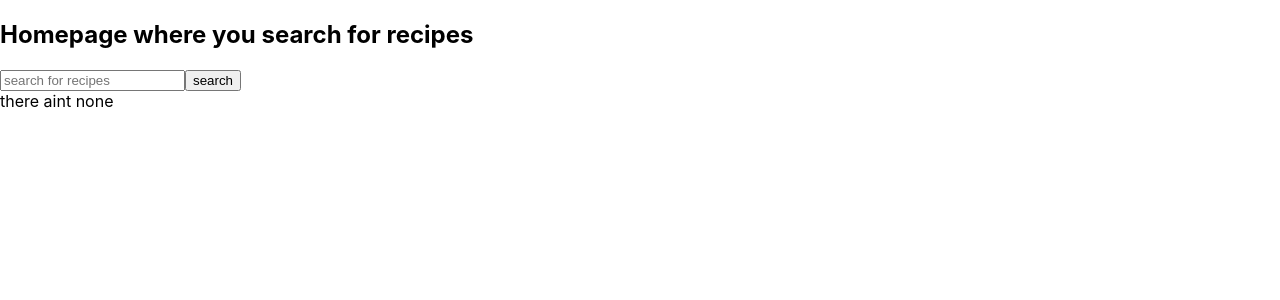
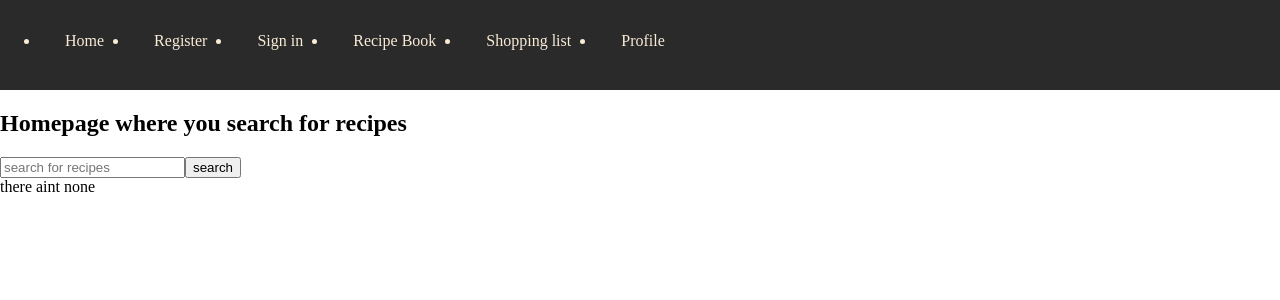
Before and after one commit to russfraze/The-Big-Shop-react-firebase, a React (Create React App) app: page / in a window 1280 px wide. Shown: the top 300 px of the page. Built offline with nearby package versions, Linux system fonts and the light colour scheme.

Commit message:
recipe book

```diff
--- a/package.json
+++ b/package.json
@@ -14,6 +14,7 @@
     "react-icons": "^4.6.0",
     "react-router-dom": "^6.4.2",
     "react-scripts": "5.0.1",
+    "react-toastify": "^9.0.8",
     "web-vitals": "^2.1.4"
   },
   "scripts": {
--- a/src/App.js
+++ b/src/App.js
@@ -1,4 +1,5 @@
 import { BrowserRouter as Router, Routes, Route } from 'react-router-dom'
+import Navbar from './components/Navbar'
 import Home from './pages/Home';
 import Register from './pages/Register'
 import SignIn from './pages/SignIn'
@@ -8,11 +9,15 @@ import FullRecipe from './pages/FullRecipe'
 import ShoppingList from './pages/ShoppingList';
 import RecipeBook from './pages/RecipeBook';
 import PrivateRoute from './components/PrivateRoute'
+import { ToastContainer } from 'react-toastify'
+import 'react-toastify/dist/ReactToastify.css'
+
 
 function App() {
   return (
     <>
       <Router>
+        <Navbar />
         <Routes>
           <Route path='/' element={<Home />}></Route>
           <Route path='/:recipeId' element={<PrivateRoute />} >
@@ -22,12 +27,15 @@ function App() {
           <Route path='/sign-in' element={<SignIn />}></Route>
           <Route path='/forgot-password' element={<ForgotPassword />}></Route>
           <Route path='/profile' element={<Profile />}></Route>
-          <Route path='/shopping-list' element={<ShoppingList />}></Route>
+          <Route path='shopping-list' element={<PrivateRoute />}>
+            <Route path='/shopping-list' element={<ShoppingList />}></Route>
+          </Route>
           <Route path='recipe-book' element={<PrivateRoute />}>
             <Route path='/recipe-book' element={<RecipeBook />}></Route>
           </Route>
         </Routes>
       </Router>
+      <ToastContainer />
     </>
   );
 }
--- /dev/null
+++ b/src/components/Ingredient.js
@@ -0,0 +1,16 @@
+function Ingredient({aisle, name, amount, title}) {
+    return (
+        <div className='ingredient'>
+
+            <p>{aisle}</p>
+            <h2>{name}</h2>
+            <p>{amount}</p>
+            <p>{title}</p>
+
+
+
+        </div>
+    )
+}
+
+export default Ingredient
--- /dev/null
+++ b/src/components/IngredientSet.js
@@ -0,0 +1,11 @@
+import Ingredient from './Ingredient'
+
+function IngredientSet({title, ingArray}) {
+    return (
+        <div>
+            {ingArray && ingArray.map((ing) => <Ingredient aisle={ing.aisle} name={ing.name} amount={ing.amount} title={title}/>)}
+        </div>
+    )
+}
+
+export default IngredientSet
--- /dev/null
+++ b/src/components/Navbar.js
@@ -0,0 +1,36 @@
+import { useNavigate } from 'react-router-dom'
+
+function Navbar() {
+    const navigate = useNavigate()
+
+    return (
+        <div>
+            <div className='navbar sticky'>
+
+                <ul className='nav-links'>
+                    <li onClick={() => navigate('/')}>
+                        <p>Home</p>
+                    </li>
+                    <li onClick={() => navigate('/register')}>
+                        <p>Register</p>
+                    </li>
+                    <li onClick={() => navigate('/sign-in')}>
+                        <p>Sign in</p>
+                    </li>
+                    <li onClick={() => navigate('/recipe-book')}>
+                        <p>Recipe Book</p>
+                    </li>
+                    <li onClick={() => navigate('/shopping-list')}>
+                        <p>Shopping list</p>
+                    </li>
+                    <li onClick={() => navigate('/profile')}>
+                        <p>Profile</p>
+                    </li>
+                </ul>
+
+            </div>
+        </div>
+    )
+}
+
+export default Navbar
--- a/src/index.css
+++ b/src/index.css
@@ -1,13 +1,42 @@
+
+/* navbar */
+
 body {
-  margin: 0;
-  font-family: -apple-system, BlinkMacSystemFont, 'Segoe UI', 'Roboto', 'Oxygen',
-    'Ubuntu', 'Cantarell', 'Fira Sans', 'Droid Sans', 'Helvetica Neue',
-    sans-serif;
-  -webkit-font-smoothing: antialiased;
-  -moz-osx-font-smoothing: grayscale;
+  margin: 0px;
 }
 
-code {
-  font-family: source-code-pro, Menlo, Monaco, Consolas, 'Courier New',
-    monospace;
+.navbar {
+  height: 90px;
+  background-color: #2a2a2a;
+  display: flex;
+  overflow: hidden;
 }
+
+.sticky {
+  top: 0;
+  width: 100%;
+  overflow: hidden;
+  margin-top: 0px
+}
+
+.nav-links{
+  display: flex;
+  color: antiquewhite;
+}
+
+.nav-links li {
+  padding-right: 25px;
+  padding-left: 25px;
+}
+
+
+
+
+
+.ingredient{
+  display: flex;
+  align-items: center;
+  justify-content: start;
+  background-color: bisque;
+  margin: 5px;
+}
--- a/src/pages/FullRecipe.js
+++ b/src/pages/FullRecipe.js
@@ -5,6 +5,7 @@ import {collection, addDoc} from 'firebase/firestore'
 import {db} from '../firebase.config'
 import axios from 'axios'
 import {FaList, FaBookmark} from 'react-icons/fa'
+import {toast} from 'react-toastify'
 
 
 
@@ -26,7 +27,7 @@ function FullRecipe() {
         id: recipeId,
     })
 
-    const {title, image, ingredients, instructions} = recipeDetails
+    const {id, title, image, ingredients, instructions, calories, protein, carbs, fat, servings} = recipeDetails
 
     useEffect(() =>{
         const getRecipeDetails = () => {
@@ -41,10 +42,12 @@ function FullRecipe() {
                 console.log(response.data)
                 setRecipeDetails((prevState) => ({
                     ...prevState,
+                    id: response.data.id,
                     title: response.data.title,
                     image: response.data.image,
                     instructions: response.data.instructions,
-                    ingredients: response.data.extendedIngredients
+                    ingredients: response.data.extendedIngredients,
+                    servings: response.data.servings
                 }))
                 // this.recipes_info = response.data
                 // recipe.details = response.data
@@ -67,6 +70,13 @@ function FullRecipe() {
             }).then((response) => {
                 // let data = response.data
                 console.log(response.data)
+                setRecipeDetails((prevState) => ({
+                    ...prevState,
+                    calories: response.data.calories,
+                    protein: response.data.protein,
+                    carbs: response.data.carbs,
+                    fat: response.data.fat,
+                }))
                 // console.log(response.data.calories)
                 // this.recipes_info = response.data
 
@@ -84,15 +94,19 @@ function FullRecipe() {
 
     const addBook = async() => {
         await addDoc(collection(db, `users/${userId}/recipebook`), {
-            recipe: recipeDetails
+            id: id,
+            title: title,
+            image: image
         })
-
+        toast.success('Recipe added to recipe book.')
     }
 
     const addShop = async() => {
         await addDoc(collection(db, `users/${userId}/shoppinglist`), {
-            ingredients: ingredients
+            title: title,
+            ingredients: ingredients,
         })
+        toast.success('Ingredients added to shopping list.')
     }
 
     return (
@@ -103,6 +117,12 @@ function FullRecipe() {
             <p>{ingredients ? ingredients.map((ingredient) => ingredient.original + ' ' ) : ''}</p>
             <h3>Instructions</h3>
             {`${instructions}`}
+            <h3>Macro Nutrition</h3>
+            <p>Calories: {calories}</p>
+            <p>Protein: {protein}</p>
+            <p>Carbs: {carbs}</p>
+            <p>Fat: {fat}</p>
+            <h3>Servings: {servings}</h3>
             <div>
             <FaList size="40px" onClick={addShop} />add ingredients to shopping list
             <FaBookmark size="40px" onClick={addBook} />add to recipe book
--- a/src/pages/RecipeBook.js
+++ b/src/pages/RecipeBook.js
@@ -1,7 +1,67 @@
+import {useState, useEffect} from 'react'
+import {getAuth, onAuthStateChanged} from 'firebase/auth'
+import { collection, getDocs, query } from 'firebase/firestore'
+import {db} from '../firebase.config'
+import RecipeTitleCard from '../components/RecipeTitleCard'
+
 function RecipeBook() {
+    const [recipeBook, setRecipeBook] = useState([])
+
+    const auth = getAuth()
+    const user = auth.currentUser
+    const uid = user.uid
+    // useEffect(() => {
+    //     onAuthStateChanged(auth, (user) => {
+    //         if (user) {
+    //             // user is signed in
+    //             const uid = user.uid
+    //         } else {
+    //             // user is signed out
+    //         }
+    //     })
+    // },[])
+
+    useEffect(() =>{
+
+        const fetchRecipeBook = async (uid) => {
+            try {
+                // create a reference to the collection
+                const listingRef = collection(db, `users/${uid}/recipebook`)
+
+                //use it to create a query
+                const q = query(listingRef)
+
+                //exicute the query
+                const querySnapshot = await getDocs(q)
+
+                const savedRecipes = []
+                //loop through the snapshot and use the data function
+                //to get the data from the snapshot
+                querySnapshot.forEach((doc) => {
+                    savedRecipes.push(doc.data())
+                    setRecipeBook(savedRecipes)
+                })
+
+            } catch (error) {
+                console.log(error)
+            }
+        }
+        fetchRecipeBook(uid)
+
+    },[])
+
+    console.log(recipeBook)
+
     return (
         <div>
-            Recipe Book
+            <h1>Recipe Book</h1>
+            {recipeBook ? recipeBook.map((recipe) =>
+            <RecipeTitleCard
+            title={recipe.title}
+            image={recipe.image}
+            id={recipe.id}
+            key={recipe.id}/
+            >) : ''}
         </div>
     )
 }
--- a/src/pages/ShoppingList.js
+++ b/src/pages/ShoppingList.js
@@ -1,7 +1,51 @@
+import {useState, useEffect} from 'react'
+import {getAuth} from 'firebase/auth'
+import {getDocs, query, collection} from 'firebase/firestore'
+import {db} from '../firebase.config'
+import Ingredient from '../components/Ingredient'
+import IngredientSet from '../components/IngredientSet'
+
+
 function ShoppingList() {
+    const auth = getAuth()
+    const user = auth.currentUser
+    const uid = user.uid
+
+    const [ingredientsList, setIngredientsList] = useState(null)
+
+    useEffect(() => {
+      const fetchShoppingList = async(uid) => {
+        try {
+            // set loading to true
+            const listingRef = collection(db, `users/${uid}/shoppinglist`)
+
+            const q = query(listingRef)
+
+            const querySnapshot = await getDocs(q)
+
+            const ingredients = []
+
+            querySnapshot.forEach((doc) => {
+                ingredients.push(doc.data())
+                setIngredientsList(ingredients)
+            })
+
+        } catch (error) {
+
+        }
+      }
+
+      fetchShoppingList(uid)
+
+
+    }, [])
+    console.log(ingredientsList)
     return (
         <div>
-            Shopping List
+            shopping list
+
+            {/* {ingredientsList ? <p>{ingredientsList[0].title}</p> : ''} */}
+            {ingredientsList ? ingredientsList.map((set) => <IngredientSet title={set.title} ingArray={set.ingredients} />) : ''}
         </div>
     )
 }
```
Also changed, not shown: 1 other file (tests, documents, lock files or other folders).
